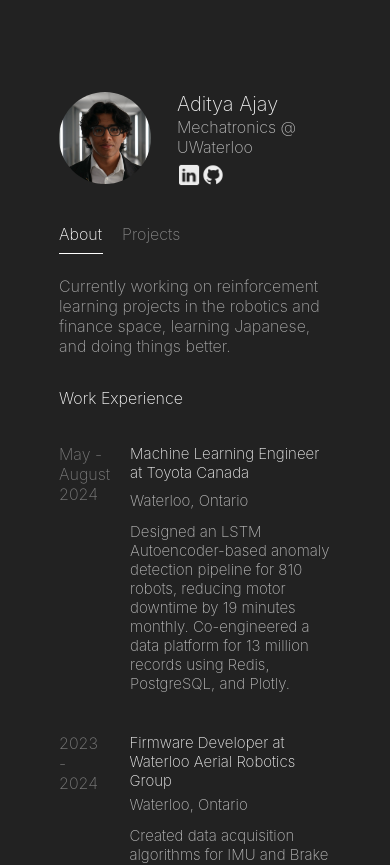
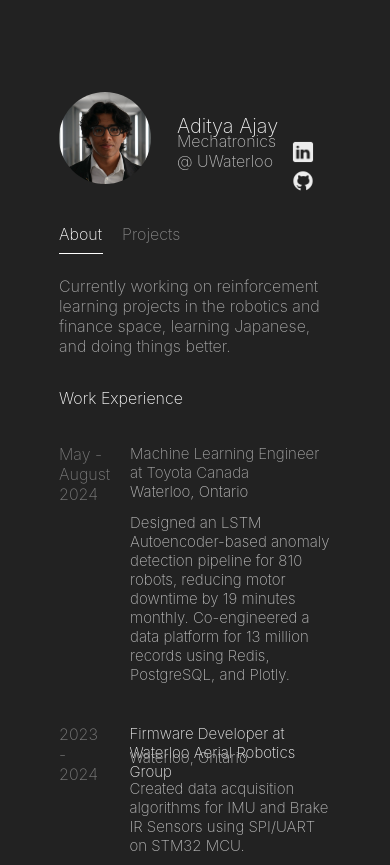
Before and after one commit to adityaajay33/personal-ws, a Next.js app: page / in a window 390 px wide. Shown: the top 865 px of the page. Built offline with nearby package versions, Linux system fonts and the light colour scheme.

Commit message:
Restore local changes

```diff
--- a/app/layout.js
+++ b/app/layout.js
@@ -11,7 +11,7 @@ export default function RootLayout({ children }) {
   return (
     <html lang="en">
       <head>
-        <link rel="icon" href="/favicon.ico" type="image/x-icon" sizes="16x16"/>
+      <link rel="icon" href="/favicon.ico" type="image/x-icon" sizes="16x16"/>
         <link rel="preconnect" href="https://fonts.googleapis.com" />
         <link rel="preconnect" href="https://fonts.gstatic.com" crossOrigin="anonymous" />
         <link href="https://fonts.googleapis.com/css2?family=Raleway:ital,wght@0,100..900;1,100..900&display=swap" rel="stylesheet" />
--- a/styles/page.module.css
+++ b/styles/page.module.css
@@ -160,14 +160,6 @@
   display: flex;
 }
 
-.shortTitle {
-  width: 100%;
-  color: #eeeeee;
-  padding-bottom: 2px;
-  height: 22px;
-  display: flex;
-}
-
 .location{
   padding-bottom: 12px;
 
@@ -204,64 +196,8 @@
   pointer-events: none; /* Let clicks pass through */
 }
 
-.icons{
-  display: flex;
-}
-
 .descLinks{
 
   display: flex;
   flex-direction: row;
 }
-
-@media (max-width: 700px){
-
-  .name {
-    font-size: 20px;
-    font-weight: 400;
-    height: 26px;
-    padding-bottom: 8px;
-  }
-
-  .subtitle{
-    padding-bottom: 15px;
-  }
-
-  .workExperience{
-    height: 775px;
-  }
-
-  .descLinks{
-
-    display: flex;
-    flex-direction: column;
-  }
-
-  .title {
-    width: 100%;
-    color: #eeeeee;
-    padding-bottom: 40px;
-    height: 22px;
-    display: flex;
-  }
-
-  .descLinks{
-    display: flex;
-    align-items: start;
-  }
-
-  .header{
-    display: flex;
-    flex-direction: row;
-    align-items: start;
-  }
-
-  .shortTitle {
-    width: 100%;
-    color: #eeeeee;
-    padding-bottom: 25px;
-    height: 22px;
-    display: flex;
-  }
-
-}
```
